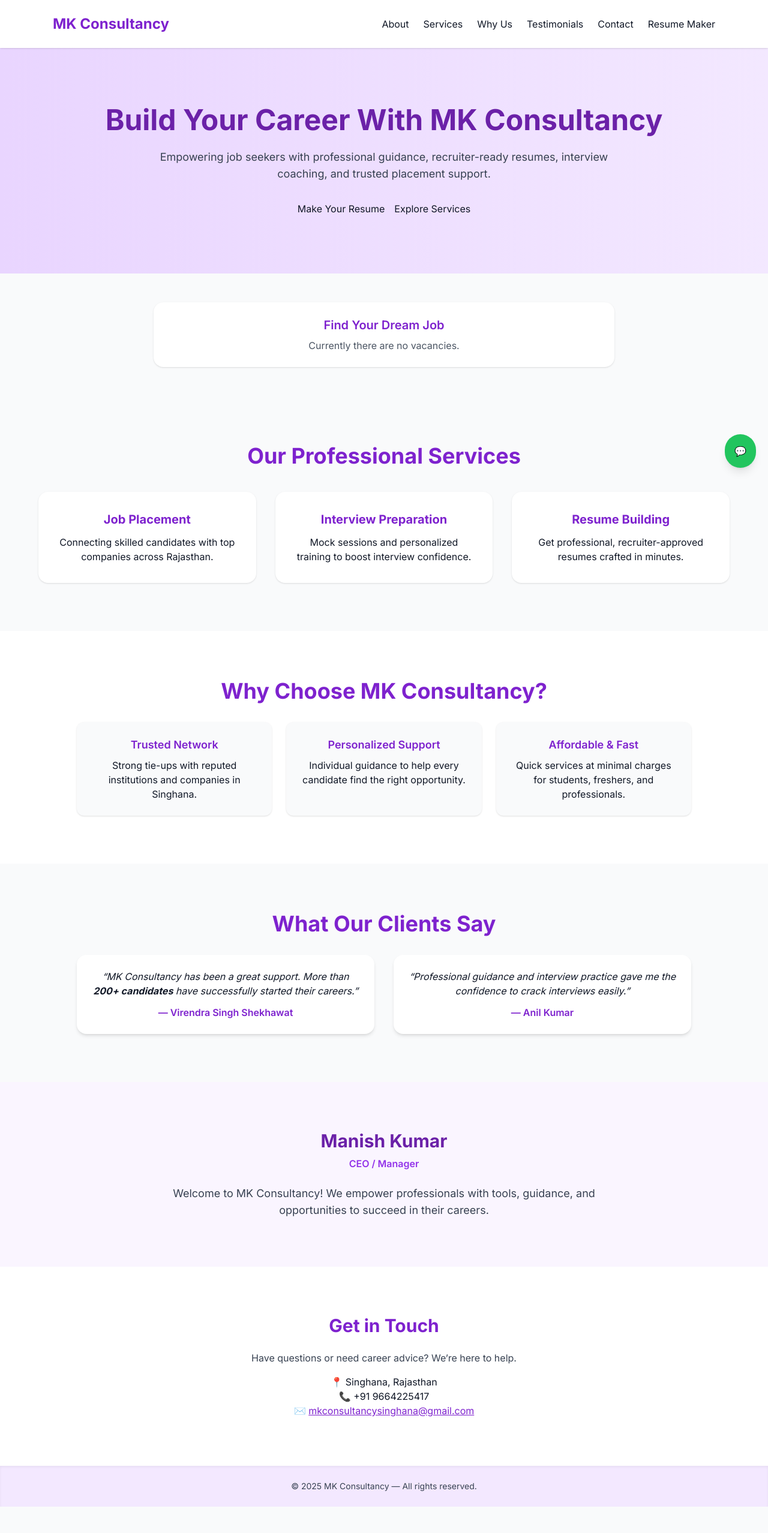
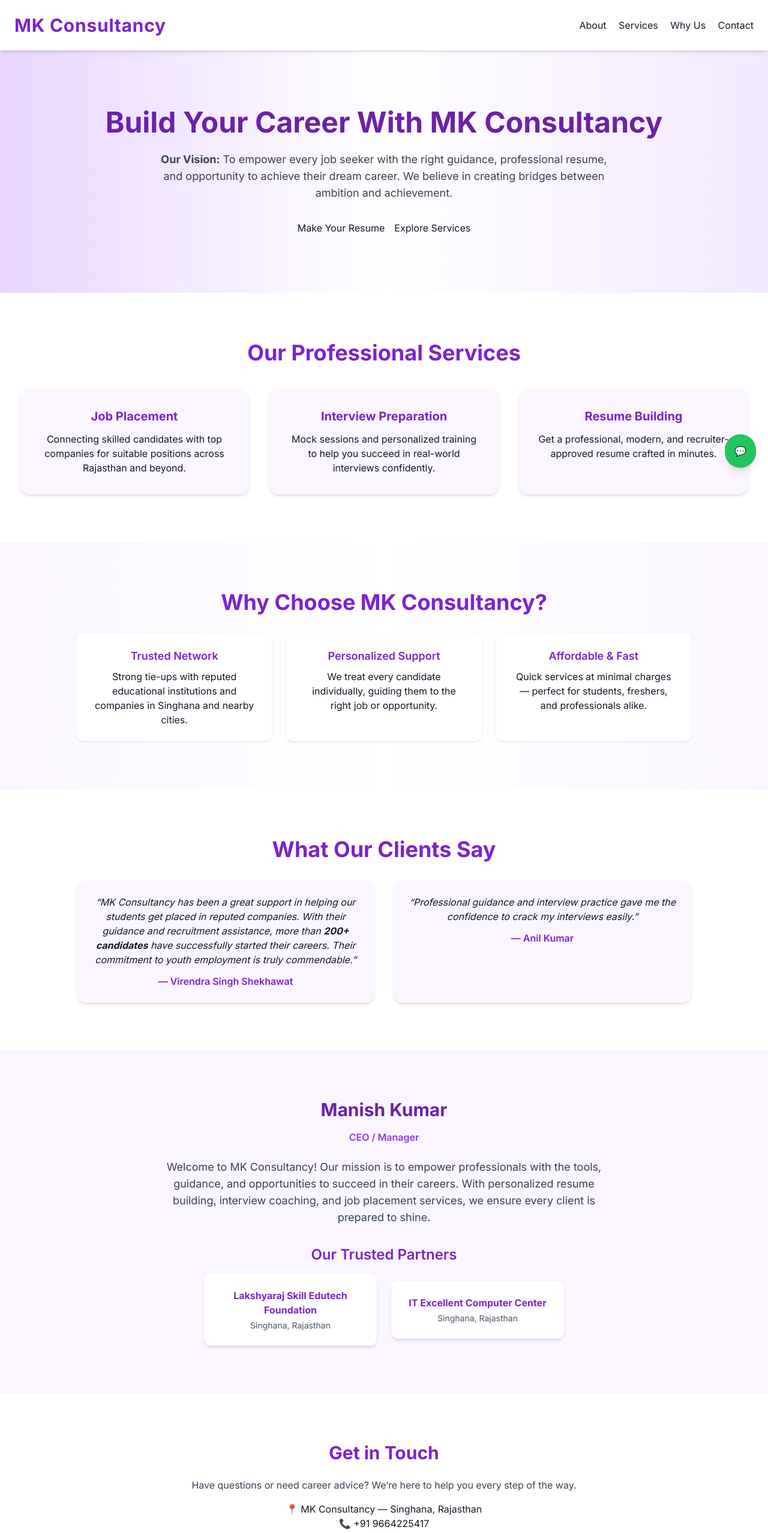
Before and after one commit to mkconsultancysinghana/mk, a plain HTML site: page index.html in a window 1280 px wide. Shown: the top 2556 px of the page at 60% size. Before the commit the page ends 2512 px from the top, so only its background shows below. Drawn offline with nearby package versions, Linux system fonts and the light colour scheme.

Commit message:
Update index.html

```diff
--- a/index.html
+++ b/index.html
@@ -1,134 +1,161 @@
 <!DOCTYPE html>
 <html lang="en">
 <head>
-<meta charset="UTF-8">
-<meta name="viewport" content="width=device-width, initial-scale=1.0">
+  <meta charset="UTF-8" />
+  <meta name="viewport" content="width=device-width, initial-scale=1.0" />
   <title>MK Consultancy — Placement & Resume Services</title>
+  <script src="https://cdn.tailwindcss.com"></script>
+  <script src="https://cdnjs.cloudflare.com/ajax/libs/jspdf/2.5.1/jspdf.umd.min.js"></script>
+  <meta name="description" content="MK Consultancy — Professional job placement, resume building, and interview preparation services in Singhana, Rajasthan.">
+  <meta name="keywords" content="MK Consultancy, Job Placement, Resume Service, Career Guidance, Singhana, Rajasthan">
   <link rel="icon" href="favicon.ico">
   <link href="https://fonts.googleapis.com/css2?family=Inter:wght@400;600;700&display=swap" rel="stylesheet">
-<script src="https://cdn.tailwindcss.com"></script>
-<script src="https://cdnjs.cloudflare.com/ajax/libs/jspdf/2.5.1/jspdf.umd.min.js"></script>
   <style>
     body { font-family: 'Inter', sans-serif; }
-.btn-primary { @apply bg-gradient-to-r from-purple-600 to-purple-400 text-white px-6 py-3 rounded-lg font-semibold shadow-md hover:from-purple-700 hover:to-purple-500 transition; }
-.btn-outline { @apply border border-purple-600 text-purple-600 px-6 py-3 rounded-lg font-semibold hover:bg-purple-50 transition; }
+    .btn-primary { @apply bg-purple-700 text-white px-6 py-3 rounded-lg font-semibold shadow-md hover:bg-purple-800 transition; }
+    .btn-secondary { @apply bg-white border border-purple-700 text-purple-700 px-6 py-3 rounded-lg font-semibold hover:bg-purple-100 transition; }
   </style>
 </head>
-<body class="bg-gray-50 text-gray-900">
+
+<body class="bg-gradient-to-br from-gray-50 via-white to-gray-100 text-gray-900 min-h-screen">
 
 <!-- Header -->
-<header class="bg-white shadow sticky top-0 z-50">
-  <div class="max-w-6xl mx-auto px-6 flex justify-between items-center h-20">
-    <h1 class="text-2xl font-bold text-purple-700">MK Consultancy</h1>
-    <nav class="hidden md:flex space-x-6">
-      <a href="#about" class="hover:text-purple-600">About</a>
-      <a href="#services" class="hover:text-purple-600">Services</a>
-      <a href="#whyus" class="hover:text-purple-600">Why Us</a>
-      <a href="#testimonials" class="hover:text-purple-600">Testimonials</a>
-      <a href="#contact" class="hover:text-purple-600">Contact</a>
-      <button onclick="openResumePopup()" class="btn-outline">Resume Maker</button>
+<header class="flex justify-between items-center p-6 bg-white shadow-md sticky top-0 z-50">
+  <h1 class="text-3xl font-extrabold tracking-wide text-purple-700">MK Consultancy</h1>
+  <nav class="space-x-4 text-sm md:text-base">
+    <a href="#about" class="hover:text-purple-600 transition">About</a>
+    <a href="#services" class="hover:text-purple-600 transition">Services</a>
+    <a href="#whyus" class="hover:text-purple-600 transition">Why Us</a>
+    <a href="#contact" class="hover:text-purple-600 transition">Contact</a>
   </nav>
-    <button id="mobileBtn" class="md:hidden p-2">
-      <svg xmlns="http://www.w3.org/2000/svg" class="h-6 w-6" fill="none" viewBox="0 0 24 24" stroke="currentColor">
-        <path stroke-linecap="round" stroke-linejoin="round" stroke-width="2" d="M4 6h16M4 12h16M4 18h16"/>
-      </svg>
-    </button>
-  </div>
-  <div id="mobileMenu" class="md:hidden hidden px-6 py-4 space-y-3">
-    <a href="#about">About</a>
-    <a href="#services">Services</a>
-    <a href="#whyus">Why Us</a>
-    <a href="#testimonials">Testimonials</a>
-    <a href="#contact">Contact</a>
-    <button onclick="openResumePopup()" class="text-purple-600 font-semibold">Resume Maker</button>
-  </div>
 </header>
 
 <!-- Hero -->
-<section class="bg-gradient-to-r from-purple-200 to-purple-100 py-24 px-6 text-center">
+<section class="text-center py-24 px-6 bg-gradient-to-r from-purple-200 via-white to-purple-100">
   <h2 class="text-5xl font-extrabold mb-6 text-purple-800">Build Your Career With MK Consultancy</h2>
   <p class="max-w-3xl mx-auto text-lg text-gray-700 mb-8">
-    Empowering job seekers with professional guidance, recruiter-ready resumes, interview coaching, and trusted placement support.
+    <strong>Our Vision:</strong> To empower every job seeker with the right guidance, professional resume, and opportunity to achieve their dream career.
+    We believe in creating bridges between ambition and achievement.
   </p>
   <div class="flex justify-center gap-4">
     <button onclick="openResumePopup()" class="btn-primary">Make Your Resume</button>
-    <a href="#services" class="btn-outline">Explore Services</a>
+    <a href="#services" class="btn-secondary">Explore Services</a>
   </div>
 </section>
 
-<!-- Job Card -->
-<section class="py-12 px-6 text-center">
-  <div class="max-w-3xl mx-auto bg-white p-6 rounded-2xl shadow">
-    <h3 class="text-xl font-semibold text-purple-700">Find Your Dream Job</h3>
-    <p class="text-gray-600 mt-2">Currently there are no vacancies.</p>
+<!-- Resume Popup -->
+<div id="resumePopup" class="fixed inset-0 hidden bg-black/50 flex justify-center items-center z-50">
+  <div class="bg-white text-gray-800 rounded-2xl p-8 w-11/12 md:w-1/2 relative shadow-2xl max-h-[90vh] overflow-y-auto">
+    <button onclick="closeResumePopup()" class="absolute top-4 right-4 text-gray-500 hover:text-red-600 text-xl font-bold">✕</button>
+    <h3 class="text-2xl font-bold mb-6 text-purple-700 text-center">Create Resume</h3>
+    <form id="resumeForm" class="space-y-4" onsubmit="generatePDF(event)">
+      <input type="text" name="fullName" placeholder="Full Name" class="w-full border p-3 rounded-lg" required />
+      <input type="text" name="address" placeholder="Address" class="w-full border p-3 rounded-lg" required />
+      <input type="email" name="email" placeholder="Email" class="w-full border p-3 rounded-lg" required />
+      <input type="tel" name="mobile" placeholder="Mobile Number" class="w-full border p-3 rounded-lg" required />
+      <label class="block text-sm font-semibold text-gray-600">Date of Birth <span class="text-xs text-gray-400">(e.g. 1998-07-15)</span></label>
+      <input type="date" name="dob" class="w-full border p-3 rounded-lg" required />
+      <input type="text" name="birthPlace" placeholder="Place of Birth" class="w-full border p-3 rounded-lg" />
+
+      <label class="block text-sm font-semibold text-gray-600">Marital Status</label>
+      <select name="maritalStatus" class="w-full border p-3 rounded-lg">
+        <option value="Unmarried">Unmarried</option>
+        <option value="Married">Married</option>
+      </select>
+
+      <textarea name="education" placeholder="Education Background (Primary, Secondary, Tertiary)" class="w-full border p-3 rounded-lg h-24"></textarea>
+      <textarea name="workHistory" placeholder="Employment History (Company, Role, Dates)" class="w-full border p-3 rounded-lg h-24"></textarea>
+
+      <div class="flex justify-between gap-3">
+        <button type="submit" class="btn-primary flex-1">Generate PDF</button>
+        <button type="button" onclick="closeResumePopup()" class="btn-secondary flex-1">Cancel</button>
       </div>
-</section>
+    </form>
+  </div>
+</div>
 
-<!-- Services -->
-<section id="services" class="py-20 px-6 bg-gray-50 text-center">
+<!-- Services Section -->
+<section id="services" class="py-20 px-8 text-center bg-white">
   <h2 class="text-4xl font-bold mb-10 text-purple-700">Our Professional Services</h2>
-  <div class="grid md:grid-cols-3 gap-8 max-w-6xl mx-auto">
-    <div class="bg-white p-8 rounded-2xl shadow hover:scale-105 transition">
+  <div class="grid md:grid-cols-3 gap-8">
+    <div class="bg-purple-50 p-8 rounded-2xl shadow-md hover:scale-105 transition">
       <h3 class="font-bold text-xl mb-3 text-purple-700">Job Placement</h3>
-      <p>Connecting skilled candidates with top companies across Rajasthan.</p>
+      <p>Connecting skilled candidates with top companies for suitable positions across Rajasthan and beyond.</p>
     </div>
-    <div class="bg-white p-8 rounded-2xl shadow hover:scale-105 transition">
+    <div class="bg-purple-50 p-8 rounded-2xl shadow-md hover:scale-105 transition">
       <h3 class="font-bold text-xl mb-3 text-purple-700">Interview Preparation</h3>
-      <p>Mock sessions and personalized training to boost interview confidence.</p>
+      <p>Mock sessions and personalized training to help you succeed in real-world interviews confidently.</p>
     </div>
-    <div class="bg-white p-8 rounded-2xl shadow hover:scale-105 transition">
+    <div class="bg-purple-50 p-8 rounded-2xl shadow-md hover:scale-105 transition">
       <h3 class="font-bold text-xl mb-3 text-purple-700">Resume Building</h3>
-      <p>Get professional, recruiter-approved resumes crafted in minutes.</p>
+      <p>Get a professional, modern, and recruiter-approved resume crafted in minutes.</p>
     </div>
   </div>
 </section>
 
-<!-- Why Us -->
-<section id="whyus" class="py-20 px-6 bg-white text-center">
+<!-- Why Choose Us -->
+<section id="whyus" class="py-20 px-8 bg-gradient-to-r from-purple-50 via-white to-purple-50 text-center">
   <h2 class="text-4xl font-bold mb-8 text-purple-700">Why Choose MK Consultancy?</h2>
   <div class="grid md:grid-cols-3 gap-6 max-w-5xl mx-auto">
-    <div class="bg-gray-50 p-6 rounded-xl shadow">
+    <div class="bg-white p-6 rounded-xl shadow">
       <h4 class="font-semibold text-lg text-purple-700 mb-2">Trusted Network</h4>
-      <p>Strong tie-ups with reputed institutions and companies in Singhana.</p>
+      <p>Strong tie-ups with reputed educational institutions and companies in Singhana and nearby cities.</p>
     </div>
-    <div class="bg-gray-50 p-6 rounded-xl shadow">
+    <div class="bg-white p-6 rounded-xl shadow">
       <h4 class="font-semibold text-lg text-purple-700 mb-2">Personalized Support</h4>
-      <p>Individual guidance to help every candidate find the right opportunity.</p>
+      <p>We treat every candidate individually, guiding them to the right job or opportunity.</p>
     </div>
-    <div class="bg-gray-50 p-6 rounded-xl shadow">
+    <div class="bg-white p-6 rounded-xl shadow">
       <h4 class="font-semibold text-lg text-purple-700 mb-2">Affordable & Fast</h4>
-      <p>Quick services at minimal charges for students, freshers, and professionals.</p>
+      <p>Quick services at minimal charges — perfect for students, freshers, and professionals alike.</p>
     </div>
   </div>
 </section>
 
 <!-- Testimonials -->
-<section id="testimonials" class="py-20 px-6 bg-gray-50 text-center">
+<section class="py-20 px-8 bg-white text-center">
   <h2 class="text-4xl font-bold mb-8 text-purple-700">What Our Clients Say</h2>
   <div class="grid md:grid-cols-2 gap-8 max-w-5xl mx-auto">
-    <div class="bg-white p-6 rounded-2xl shadow-md">
-      <p class="italic mb-3">“MK Consultancy has been a great support. More than <strong>200+ candidates</strong> have successfully started their careers.”</p>
-      <p class="font-semibold text-purple-700">— Virendra Singh Shekhawat</p>
+    <div class="bg-purple-50 p-6 rounded-2xl shadow-md">
+      <p class="italic mb-3"> “MK Consultancy has been a great support in helping our students get placed in reputed companies.
+        With their guidance and recruitment assistance, more than <strong>200+ candidates</strong> have successfully started their careers.
+        Their commitment to youth employment is truly commendable.”</p>
+      <p class="font-semibold text-purple-700">— Virendra Singh  Shekhawat</p>
     </div>
-    <div class="bg-white p-6 rounded-2xl shadow-md">
-      <p class="italic mb-3">“Professional guidance and interview practice gave me the confidence to crack interviews easily.”</p>
+    <div class="bg-purple-50 p-6 rounded-2xl shadow-md">
+      <p class="italic mb-3">“Professional guidance and interview practice gave me the confidence to crack my interviews easily.”</p>
       <p class="font-semibold text-purple-700">— Anil Kumar</p>
     </div>
   </div>
 </section>
 
-<!-- About / CEO -->
+<!-- About / CEO Section -->
 <section id="about" class="py-20 bg-purple-50 px-6 text-center">
-  <h3 class="text-3xl font-bold text-purple-800 mb-2">Manish Kumar</h3>
+  <h3 class="text-3xl font-bold text-purple-800 mb-4">Manish Kumar</h3>
   <p class="text-purple-600 font-semibold mb-6">CEO / Manager</p>
-  <p class="max-w-3xl mx-auto text-gray-700 text-lg">Welcome to MK Consultancy! We empower professionals with tools, guidance, and opportunities to succeed in their careers.</p>
+  <p class="max-w-3xl mx-auto text-gray-700 text-lg mb-8">
+    Welcome to MK Consultancy! Our mission is to empower professionals with the tools, guidance, and opportunities to succeed in their careers.
+    With personalized resume building, interview coaching, and job placement services, we ensure every client is prepared to shine.
+  </p>
+
+  <h4 class="text-2xl font-semibold text-purple-700 mb-4">Our Trusted Partners</h4>
+  <div class="flex flex-col md:flex-row justify-center items-center gap-6">
+    <div class="bg-white p-6 rounded-xl shadow-md w-72">
+      <h5 class="font-bold text-purple-700">Lakshyaraj Skill Edutech Foundation</h5>
+      <p class="text-sm text-gray-600 mt-1">Singhana, Rajasthan</p>
+    </div>
+    <div class="bg-white p-6 rounded-xl shadow-md w-72">
+      <h5 class="font-bold text-purple-700">IT Excellent Computer Center</h5>
+      <p class="text-sm text-gray-600 mt-1">Singhana, Rajasthan</p>
+    </div>
+  </div>
 </section>
 
 <!-- Contact -->
 <section id="contact" class="py-20 px-6 bg-white text-center">
   <h2 class="text-3xl font-bold mb-6 text-purple-700">Get in Touch</h2>
-  <p class="text-gray-700 mb-4">Have questions or need career advice? We’re here to help.</p>
-  <p>📍 Singhana, Rajasthan</p>
+  <p class="text-gray-700 mb-4">Have questions or need career advice? We’re here to help you every step of the way.</p>
+  <p>📍 MK Consultancy — Singhana, Rajasthan</p>
   <p>📞 +91 9664225417</p>
   <p>✉️ <a href="mailto:mkconsultancysinghana@gmail.com" class="underline text-purple-700">mkconsultancysinghana@gmail.com</a></p>
 </section>
@@ -138,64 +165,55 @@ body { font-family: 'Inter', sans-serif; }
 </footer>
 
 <!-- WhatsApp -->
-<a href="https://wa.me/919664225417" target="_blank" class="fixed bottom-5 right-5 bg-green-500 p-4 rounded-full shadow-lg hover:bg-green-600">💬</a>
+<a href="https://wa.me/919664225417" target="_blank" aria-label="Chat on WhatsApp" class="fixed bottom-5 right-5 bg-green-500 p-4 rounded-full shadow-lg hover:bg-green-600">💬</a>
 
-<!-- Resume Popup -->
-<div id="resumePopup" class="fixed inset-0 hidden bg-black/50 flex justify-center items-center z-50 overflow-y-auto">
-  <div class="bg-white text-gray-800 rounded-2xl p-8 w-11/12 md:w-1/2 relative shadow-2xl">
-    <button onclick="closeResumePopup()" class="absolute top-4 right-4 text-gray-500 hover:text-red-600 text-xl font-bold">✕</button>
-    <h3 class="text-2xl font-bold mb-6 text-purple-700 text-center">Create Your Resume</h3>
-    <form id="resumeForm" class="space-y-4" onsubmit="generatePDF(event)">
-      <input type="text" name="fullName" placeholder="Full Name" class="w-full border p-3 rounded-lg" required />
-      <input type="text" name="address" placeholder="Address" class="w-full border p-3 rounded-lg" required />
-      <input type="email" name="email" placeholder="Email" class="w-full border p-3 rounded-lg" required />
-      <input type="tel" name="mobile" placeholder="Mobile Number" class="w-full border p-3 rounded-lg" required />
-      <label class="block text-sm font-semibold text-gray-600">Date of Birth</label>
-      <input type="date" name="dob" class="w-full border p-3 rounded-lg" required />
-      <textarea name="education" placeholder="Education Background" class="w-full border p-3 rounded-lg h-24"></textarea>
-      <textarea name="workHistory" placeholder="Employment History" class="w-full border p-3 rounded-lg h-24"></textarea>
-      <button type="submit" class="btn-primary w-full py-3 rounded-lg font-semibold">Generate PDF</button>
-    </form>
-  </div>
-</div>
+<!-- Scripts -->
+<script>
+  function openResumePopup() {
+    document.getElementById('resumePopup').classList.remove('hidden');
+  }
+  function closeResumePopup() {
+    document.getElementById('resumePopup').classList.add('hidden');
+  }
 
-<script>
-  const mobileBtn = document.getElementById('mobileBtn');
-  const mobileMenu = document.getElementById('mobileMenu');
-  mobileBtn.addEventListener('click', ()=> mobileMenu.classList.toggle('hidden'));
-
-  function openResumePopup(){ document.getElementById('resumePopup').classList.remove('hidden'); }
-  function closeResumePopup(){ document.getElementById('resumePopup').classList.add('hidden'); }
-
-  async function generatePDF(e){
+  async function generatePDF(e) {
     e.preventDefault();
     const { jsPDF } = window.jspdf;
     const doc = new jsPDF();
     const form = document.getElementById('resumeForm');
     const data = Object.fromEntries(new FormData(form));
-    doc.setFontSize(18); doc.text('RESUME',105,20,null,null,'center'); doc.setFontSize(12);
-    let y=35;
-    const lines=[
+
+    doc.setFontSize(18);
+    doc.text('RESUME', 105, 20, null, null, 'center');
+    doc.setFontSize(12);
+    let y = 35;
+    const lines = [
       `Full Name: ${data.fullName}`,
       `Address: ${data.address}`,
       `Email: ${data.email}`,
       `Mobile: ${data.mobile}`,
       `Date of Birth: ${data.dob}`,
+      `Place of Birth: ${data.birthPlace}`,
+      `Marital Status: ${data.maritalStatus}`,
       '',
       'Education Background:',
-      data.education||'N/A',
+      data.education || 'N/A',
       '',
       'Employment History:',
-      data.workHistory||'N/A'
+      data.workHistory || 'N/A',
     ];
-    lines.forEach(line=>{
-      doc.text(line,20,y); y+=10;
-      if(y>280){ doc.addPage(); y=20; }
+
+    lines.forEach(line => {
+      doc.text(line, 20, y);
+      y += 10;
+      if (y > 270) { doc.addPage(); y = 20; }
     });
-    doc.save(`${data.fullName.replace(/\s+/g,'_')}_Resume.pdf`);
+
+    doc.save(`${data.fullName.replace(/\s+/g, '_')}_Resume.pdf`);
+    closeResumePopup();
     form.reset();
-    closeResumePopup();
   }
 </script>
+
 </body>
 </html>
```
Lines whose indentation alone changed are shown as unchanged.
